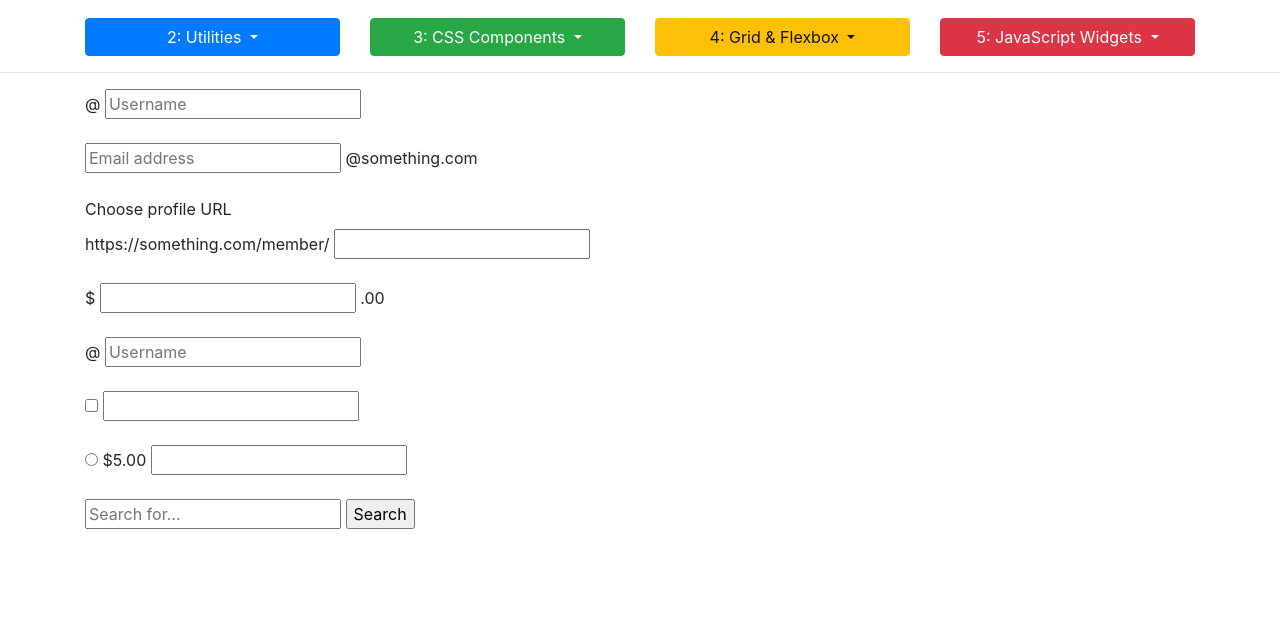
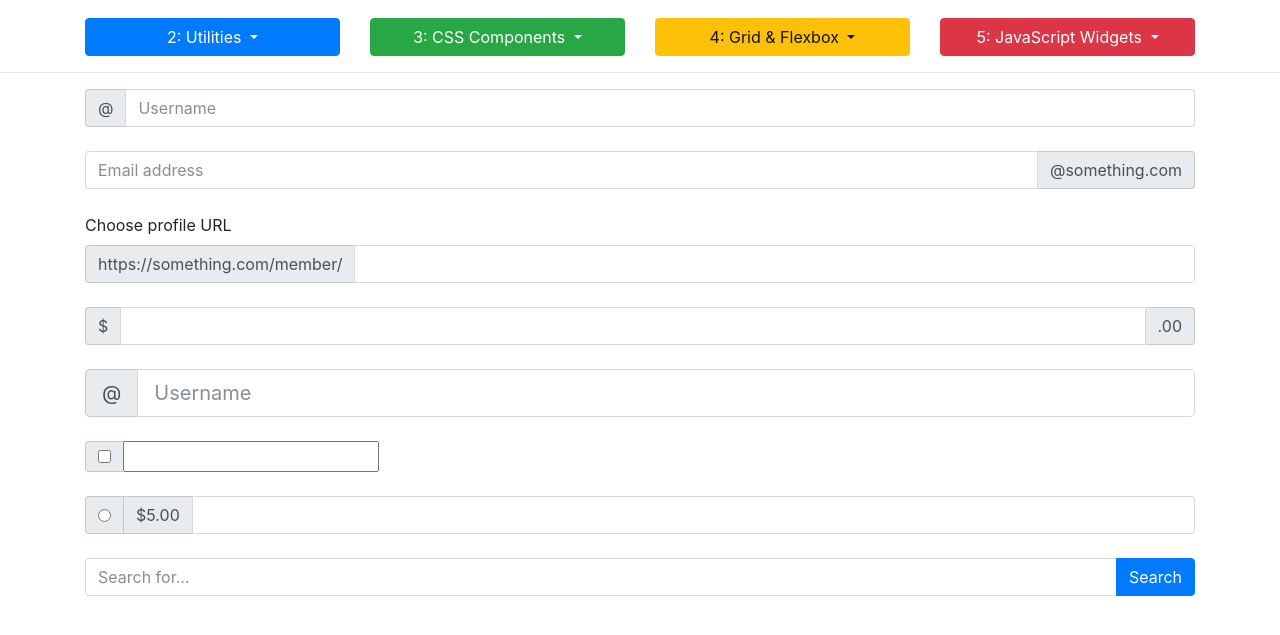
Before and after one commit to A-hu/Bootstrap_projects, a plain HTML site: page 3_6_input_groups.html in a window 1280 px wide. Shown: the part 109-744 px from the top of the page. Drawn offline with nearby package versions, Linux system fonts and the light colour scheme.

Commit message:
Input Groups

```diff
--- a/3_6_input_groups.html
+++ b/3_6_input_groups.html
@@ -81,52 +81,52 @@
       <div class="container">
         <!--########################START HERE#########################-->
 
-        <div>
-            <span>@</span>
-            <input type="text" placeholder="Username">
+        <div class='input-group'>
+            <span class='input-group-addon'>@</span>
+            <input type="text" class='form-control' placeholder="Username">
         </div>
         <br>
-        <div>
-            <input type="text" placeholder="Email address">
-            <span>@something.com</span>
+        <div class='input-group'>
+            <input type="text" class='form-control'placeholder="Email address">
+            <span class='input-group-addon'>@something.com</span>
         </div>
         <br>
         <label for="profile-url">Choose profile URL</label>
-        <div>
-            <span>https://something.com/member/</span>
-            <input type="text" id="profile-url">
+        <div class='input-group'>
+            <span class='input-group-addon'>https://something.com/member/</span>
+            <input type="text" id="profile-url" class='form-control'>
         </div>
         <br>
-        <div>
-            <span>$</span>
-            <input type="text">
-            <span>.00</span>
+        <div class='input-group'>
+            <span class='input-group-addon'>$</span>
+            <input type="text" class='form-control'>
+            <span class='input-group-addon'>.00</span>
         </div>
         <br>
-        <div>
-            <span>@</span>
-            <input type="text" placeholder="Username">
+        <div class='input-group input-group-lg'>
+            <span class='input-group-addon'>@</span>
+            <input type="text" placeholder="Username" class='form-control'>
         </div>
         <br>
-        <div>
-            <span>
-                <input type="checkbox">
+        <div class='input-group'>
+            <span class='input-group-addon'>
+                <input type="checkbox" class='form-control'>
             </span>
             <input type="text">
         </div>
         <br>
-        <div>
-            <span>
+        <div class='input-group'>
+            <span class='input-group-addon'>
                 <input type="radio">
             </span>
-            <span>$5.00</span>
-            <input type="text">
+            <span class='input-group-addon'>$5.00</span>
+            <input type="text" class='form-control'>
         </div>
         <br>
-         <div>
-            <input type="text" placeholder="Search for...">
-            <span>
-                <button type="button">Search</button>
+         <div class='input-group'>
+            <input type="text" class='form-control' placeholder="Search for...">
+            <span class='input-group-btn'>
+                <button class='btn btn-primary' type="button">Search</button>
             </span>
         </div>
 
```
